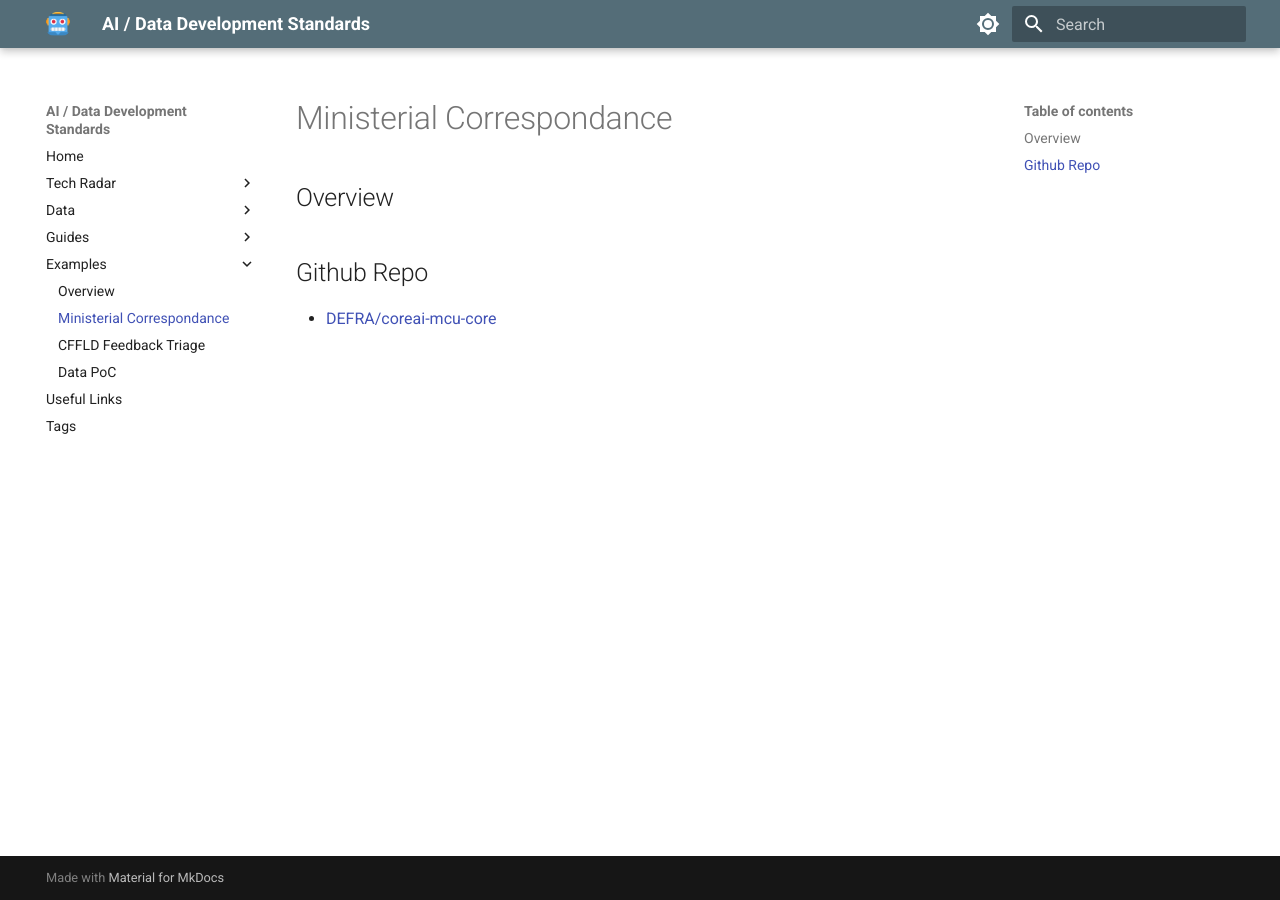
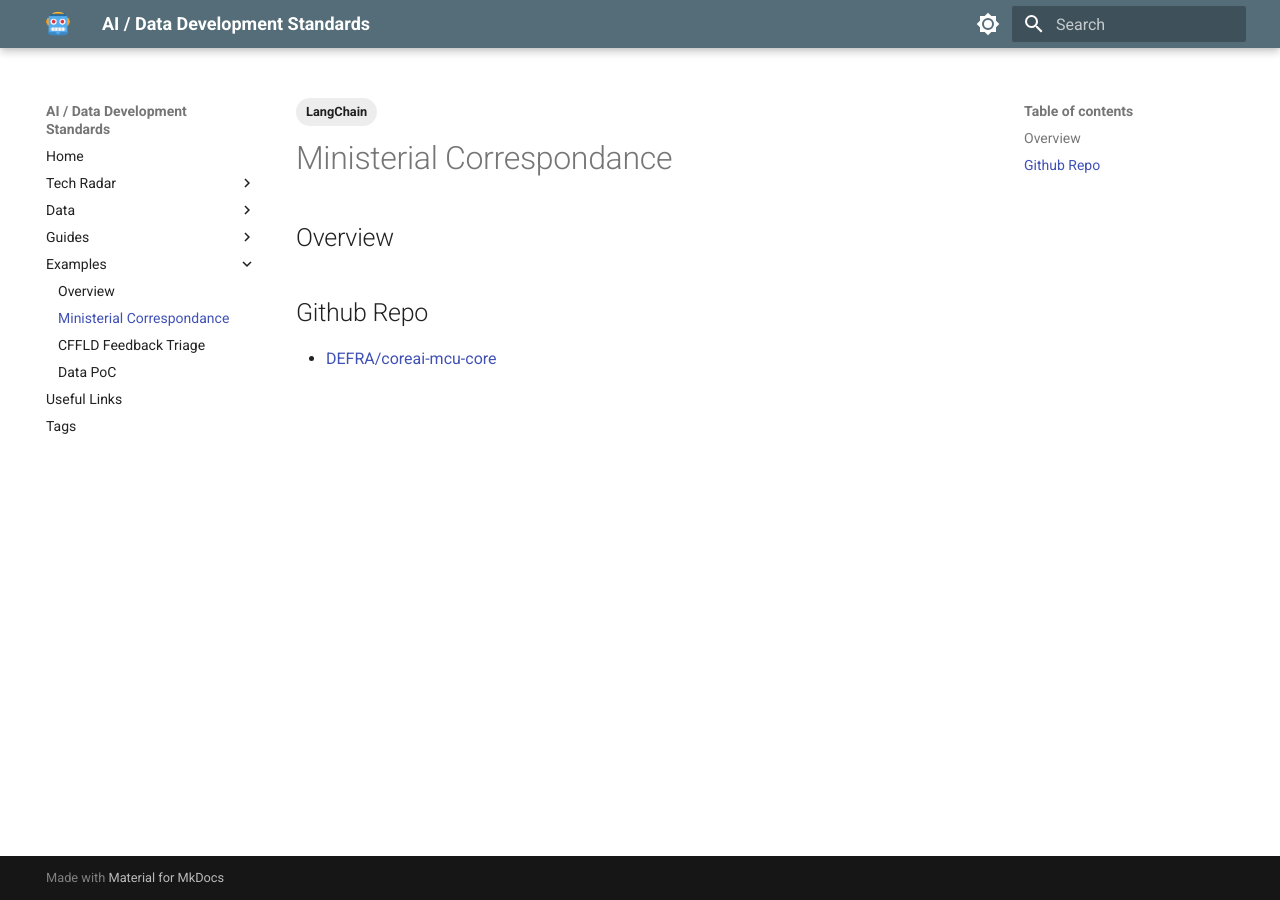
Before and after one commit to DEFRA/ai-data-development-standards, an MkDocs documentation site: the page built from docs/examples/mcu.md, in a window 1280 px wide. Built offline with MkDocs 1.6.1 and Material for MkDocs 9.7.7, drawn with Linux system fonts in a browser that asks for light colours.

Commit message:
add tags to examples

```diff
--- a/docs/examples/mcu.md
+++ b/docs/examples/mcu.md
@@ -1,3 +1,8 @@
+---
+tags:
+  - LangChain
+---
+
 # Ministerial Correspondance
 
 ## Overview
```
Also changed, not shown: docs/examples/cffld.md (+5 -0 lines).
